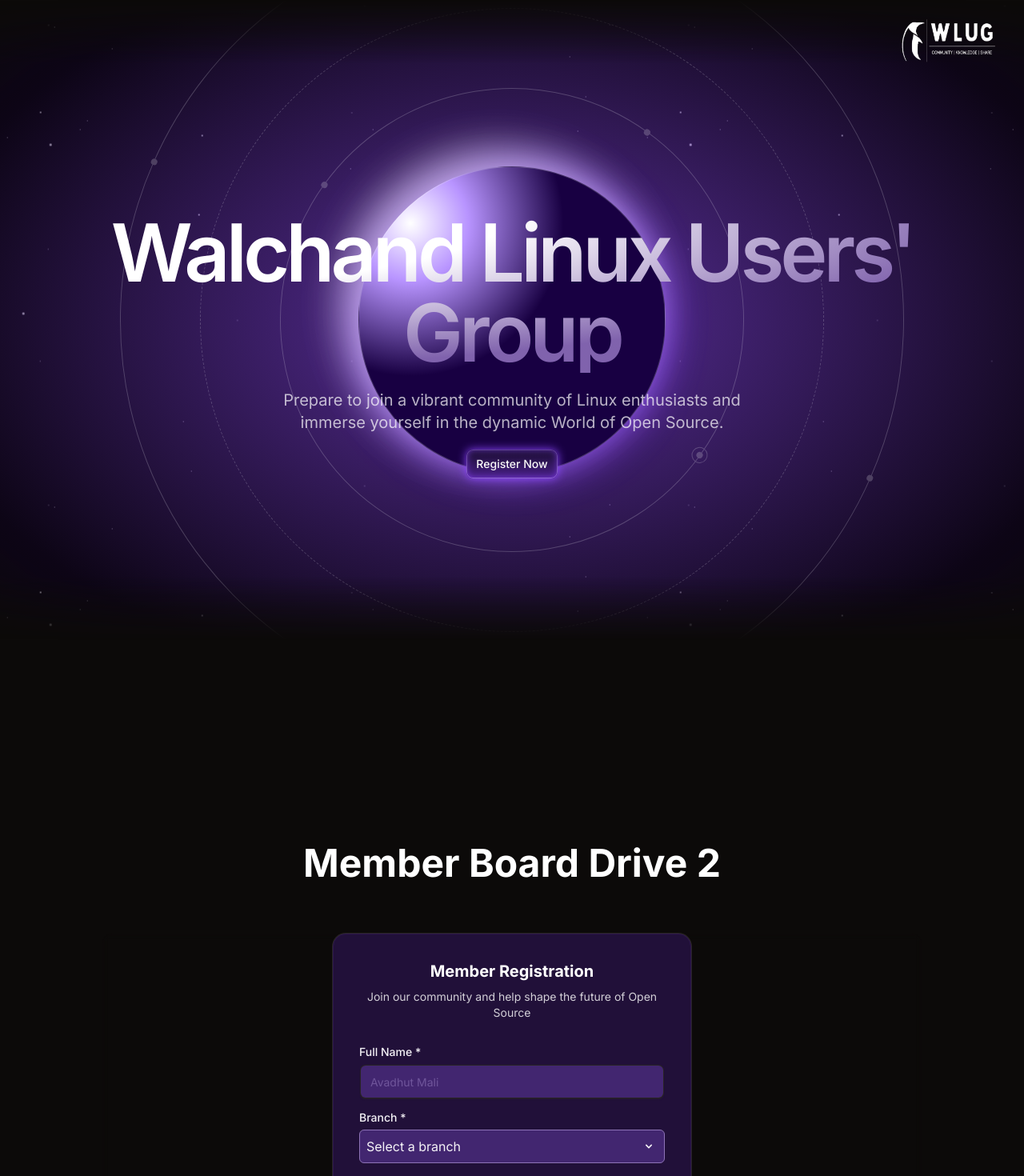
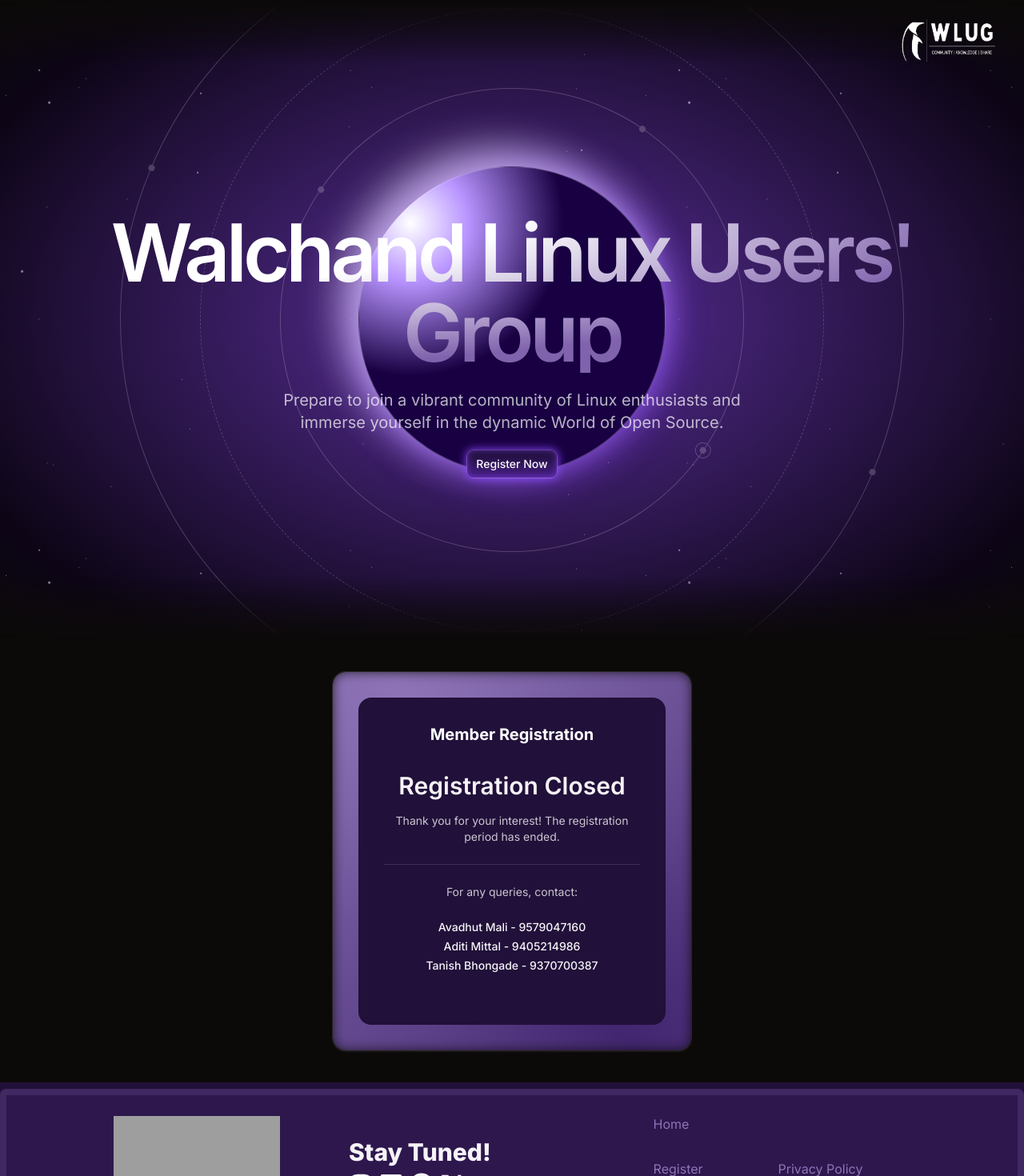
Before and after one commit to avadhutmali/WLUG_Member_Board_2_Hiring, a Next.js app: page / in a window 1280 px wide. Shown: the top 1470 px of the page at 80% size. Built offline with nearby package versions, Linux system fonts and the light colour scheme; grey boxes are pictures that could not be loaded.

Commit message:
Regisration closed added

```diff
--- a/src/app/globals.css
+++ b/src/app/globals.css
@@ -32,6 +32,33 @@
   }
 }
 
+@property --angle {
+  syntax: '<angle>';
+  initial-value: 0deg;
+  inherits: false;
+}
+
+@keyframes neon-glow {
+  to {
+    --angle: 360deg;
+  }
+}
+
+.animate-neon {
+  --angle: 0deg;
+  animation: neon-glow 3s linear infinite;
+  background: conic-gradient(
+    from var(--angle) at 50% 50%,
+    #8E74B7 0deg,
+    #422670 180deg,
+    #8E74B7 360deg
+  );
+  position: absolute;
+  inset: -2px;
+  border-radius: inherit;
+  z-index: -1;
+  filter: blur(8px);
+}
 @layer base {
   * {
     /* Update from `border-border` to `border-customBorder` */
--- a/src/app/page.tsx
+++ b/src/app/page.tsx
@@ -1,6 +1,7 @@
 "use client";
 import { useEffect, useState, Suspense } from "react";
 import dynamic from "next/dynamic";
+import { RegistrationClosed } from "@/components/RegistrationClosed";
 
 // Dynamically import components with SSR disabled
 
@@ -51,7 +52,8 @@
               <HeroSection />
             </div>
             <div id="register">
-              <Page2 />
+              {/* <Page2 /> */}
+              <RegistrationClosed/>
             </div>
             <Footer/>
           </>
--- /dev/null
+++ b/src/components/RegistrationClosed.tsx
@@ -0,0 +1,45 @@
+"use client";
+import React from "react";
+import { cn } from "@/lib/utils";
+
+export function RegistrationClosed() {
+  return (
+    <div className="shadow-input mx-auto mt-10 mb-10 w-full max-w-md rounded-none p-4 md:rounded-2xl md:p-8 relative overflow-hidden">
+      {/* Neon Border */}
+      <div className="animate-neon"></div>
+
+      {/* Main Content */}
+      <div className="relative z-20 bg-[#211039] rounded-[inherit] p-4 md:p-8">
+        <h2 className="text-xl text-center font-bold text-[#ffffff]">Member Registration</h2>
+
+        <div className="my-8 text-center">
+          <div className="mb-6 text-3xl"></div>
+          <h3 className="text-3xl font-semibold text-[#F5F3F7] mb-4">
+            Registration Closed
+          </h3>
+          <p className="text-[#F5F3F7]/80 text-sm mb-6">
+            Thank you for your interest! The registration period has ended.
+          </p>
+          <div className="border-t border-[#8E74B7]/30 pt-6">
+            <p className="text-[#F5F3F7]/80 text-sm">
+              For any queries, contact:
+              <br />
+              <br />
+              <span className="font-medium text-[#F5F3F7] mt-1 inline-block">
+                Avadhut Mali - 9579047160
+              </span>
+              <br />
+              <span className="font-medium text-[#F5F3F7] mt-1 inline-block">
+                Aditi Mittal - 9405214986
+              </span>
+              <br />
+              <span className="font-medium text-[#F5F3F7] mt-1 inline-block">
+                Tanish Bhongade - 9370700387
+              </span>
+            </p>
+          </div>
+        </div>
+      </div>
+    </div>
+  );
+}
```
